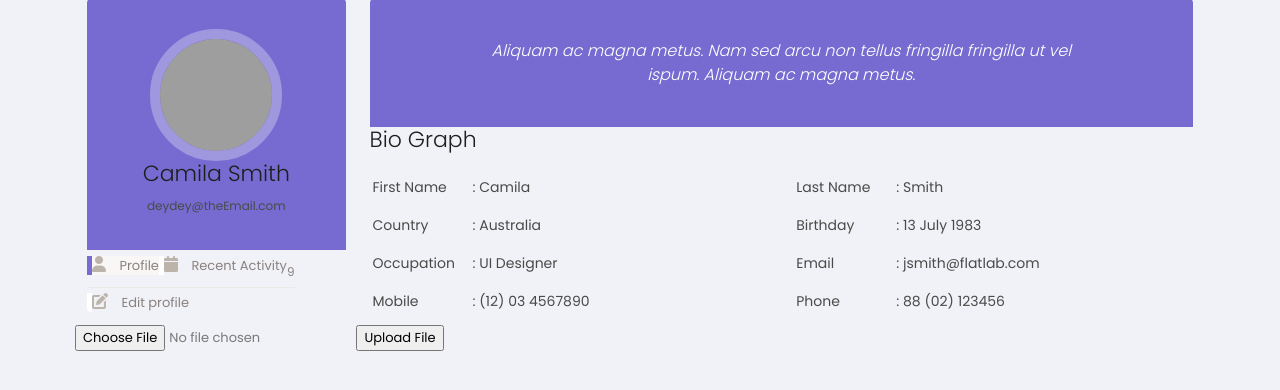
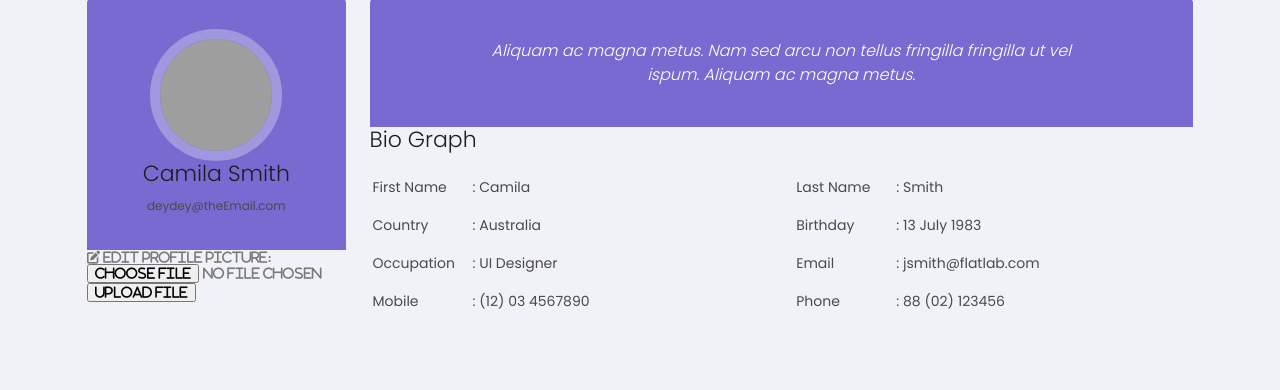
Before and after one commit to STEAM-Center-NYC/10333-Catered-Matching-Students-and-Tutors-to-Enhance-Learning, a Flask app: template templates/profile.html.jinja in a window 1280 px wide. Shown: the part 106-496 px from the top of the page. Run offline with Flask 3, Linux system fonts and the light colour scheme; the template is opened without the code that fills it: values that come from a table or form of the project are taken from there, others are empty; some libraries are stand-ins or nearby versions; grey boxes are pictures that could not be loaded.

Commit message:
repositioned everything and overlapped components

```diff
--- a/templates/profile.html.jinja
+++ b/templates/profile.html.jinja
@@ -35,7 +35,9 @@ https://templatemo.com/tm-586-scholar
   {%with messages = get_flashed_messages()%}
   {%if messages%}
   {%for message in messages%}
-      <div><h3>{{ message }}</h3></div>
+  <div>
+    <h3>{{ message }}</h3>
+  </div>
   {%endfor%}
   {%endif%}
   {%endwith%}
@@ -85,14 +87,21 @@ https://templatemo.com/tm-586-scholar
           </div>
 
           <ul class="nav nav-pills nav-stacked">
-            <li class="active"><a href="#"> <i class="fa fa-user"></i> Profile</a></li>
-            <li><a href="#"> <i class="fa fa-calendar"></i> Recent Activity <span
-                  class="label label-warning pull-right r-activity">9</span></a></li>
-            <li><a href="#"> <i class="fa fa-edit"></i> Edit profile</a></li>
+
+
+            <li>
+
+              <form method="POST" enctype="multipart/form-data" class="fa fa-edit">
+                Edit profile picture:
+                {{form.hidden_tag()}}
+                {{form.file()}}
+                {{form.submit()}}
+              </form>
+            </li>
           </ul>
         </div>
       </div>
-      <div class="profile-info col-md-9" <div class="panel">
+      <div class="profile-info col-md-9 panel">
         <div class="bio-graph-heading">
           Aliquam ac magna metus. Nam sed arcu non tellus fringilla fringilla ut vel ispum. Aliquam ac magna metus.
         </div>
@@ -132,14 +141,6 @@ https://templatemo.com/tm-586-scholar
   </div>
 
 
-<form method="POST" enctype="multipart/form-data">
-{{form.hidden_tag()}}
-{{form.file()}}
-{{form.submit()}}
-
-
-</form>
-
 </body>
 
 </html>
```
Lines whose indentation alone changed are shown as unchanged.
